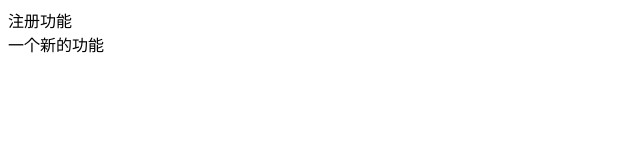
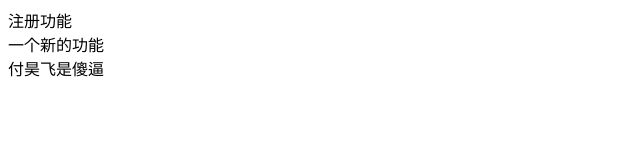
Before and after one commit to Chen1xin/index, a plain HTML site: page index.html in a window 1280 px wide. Shown: the whole page, without its empty margins (0-640 px from the left). Drawn offline with Linux system fonts and the light colour scheme.

```diff
--- a/index.html
+++ b/index.html
@@ -7,5 +7,6 @@
 <body>
 <div>注册功能</div>
 <div>一个新的功能</div>
+<div>付昊飞是傻逼</div>
 </body>
 </html>
```
